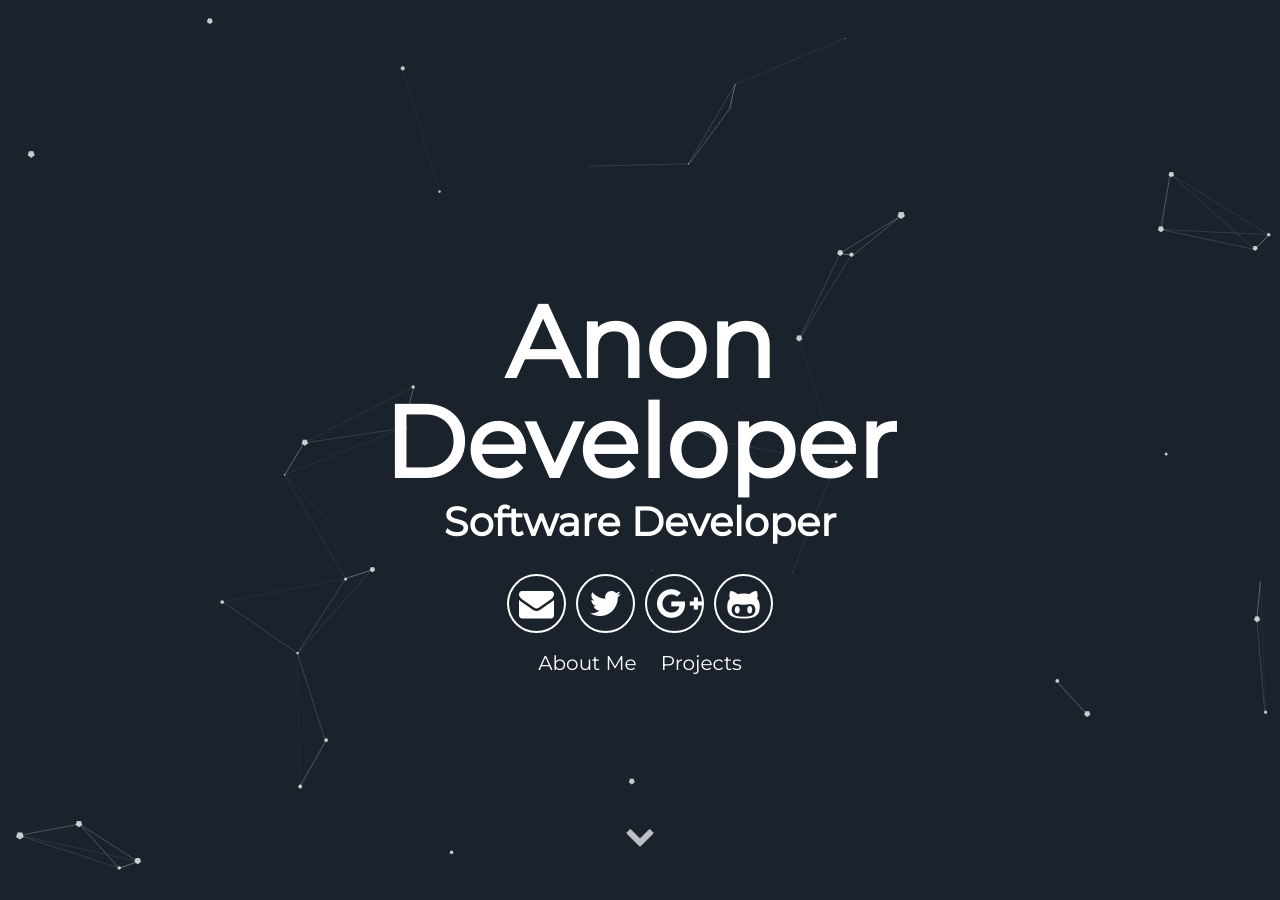
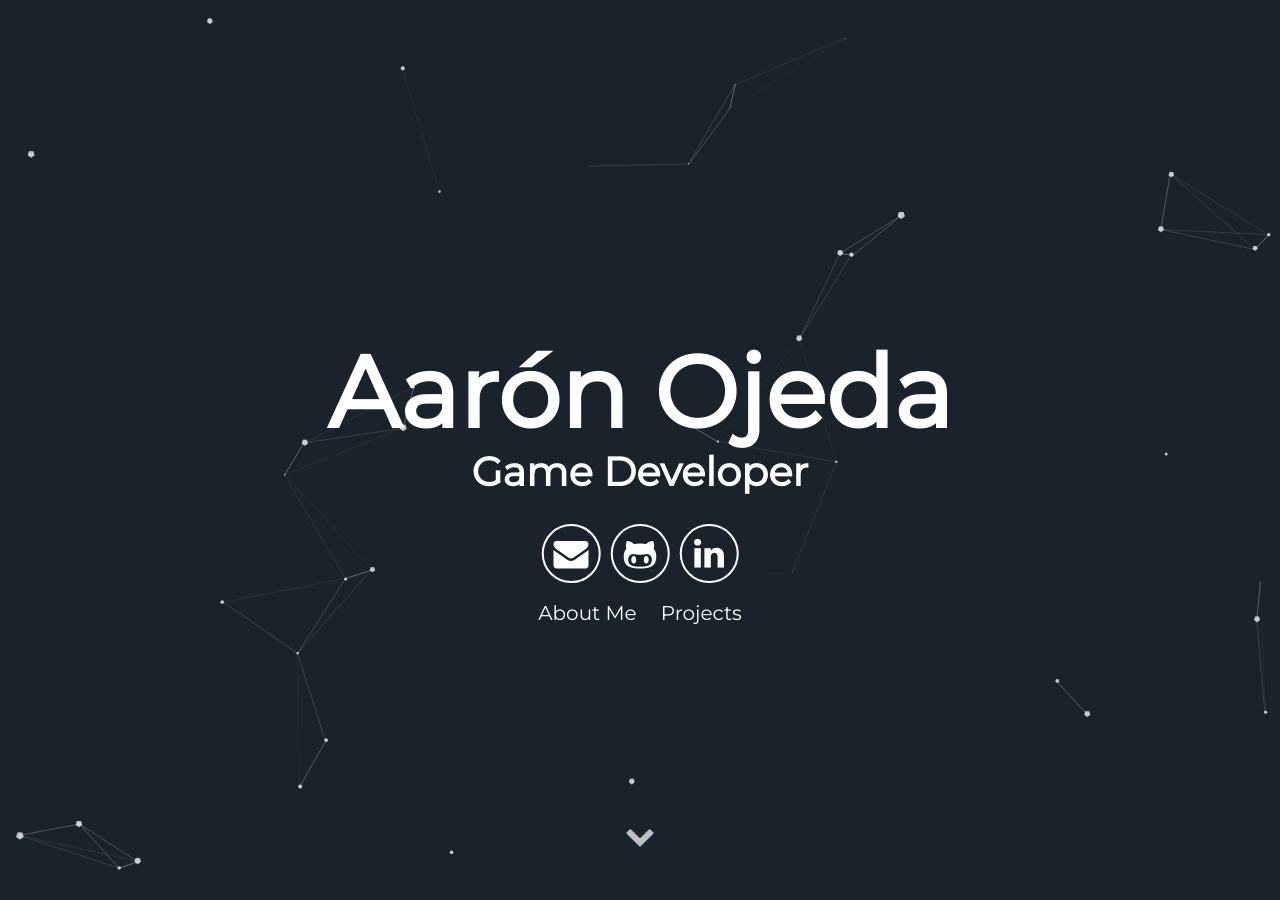
Before and after one commit to afrosistema/afrosistema.github.io, a Jekyll site: the page built from index.html, in a window 1280 px wide and 900 px high. Built offline with Jekyll 4.4.1, drawn with Linux system fonts in a browser that asks for light colours; some of the changed text lies outside the part shown.

Commit message:
Name and social links updated

```diff
--- a/_config.yml
+++ b/_config.yml
@@ -1,17 +1,18 @@
 # Site settings
-title: A blog about lorem ipsum dolor sit amet
-description: A blog about lorem ipsum dolor sit amet
+title: Aarón Ojeda's personal site
+description: Aarón Ojeda's personal site
 # baseurl: "/particle" # the subpath of your site, e.g. /blog
 # url: "localhost:3000" # the base hostname & protocol for your site e.g. http://willianjusten.com.br
 
 # User settings
-username: Anon Developer
+username: Aarón Ojeda
 user_description: Bicycle rights irony actually neutra typewriter lyft. Man bun taxidermy put a bird on it, umami yr ramps pop-up ugh bushwick chia lo-fi. Occupy bitters pour-over snackwave you probably haven't heard of them small batch. Cornhole mustache man bun letterpress echo park VHS.
-user_title: Software Developer
-email: anon@anon.com
-twitter_username: lorem_ipsum
-github_username:  lorem_ipsum
-gplus_username:  lorem_ipsum
+user_title: Game Developer
+email: aaron.ojeda.reyes@gmail.com
+# twitter_username: lorem_ipsum
+github_username:  afrosistema
+# gplus_username:  lorem_ipsum
+linkedin_username: aaojeda
 
 # Google-analytics
 google-analytics:
--- a/_includes/header.html
+++ b/_includes/header.html
@@ -5,10 +5,11 @@
         <span class="site-description">{{site.user_title}}</span>
       </h1>
       <div class="header-icons">
-        <a aria-label="Send email" href="#"><i class="icon fa fa-envelope"></i></a>
-        <a aria-label="My Twitter" target="_blank" href="#"><i class="icon fa fa-twitter" aria-hidden="true"></i></a>
-        <a aria-label="My Google Plus" target="_blank" href="#"><i class="icon fa fa-google-plus" aria-hidden="true"></i></a>
-        <a aria-label="My Github" target="_blank" href="#"><i class="icon fa fa-github-alt" aria-hidden="true"></i></a>
+        <a aria-label="Send email" href="mailto:{{ site.email }}"><i class="icon fa fa-envelope"></i></a>
+        <!-- <a aria-label="My Twitter" target="_blank" href="#"><i class="icon fa fa-twitter" aria-hidden="true"></i></a> -->
+        <!-- <a aria-label="My Google Plus" target="_blank" href="#"><i class="icon fa fa-google-plus" aria-hidden="true"></i></a> -->
+        <a aria-label="My Github" target="_blank" href="https://github.com/{{ site.github_username }}"><i class="icon fa fa-github-alt" aria-hidden="true"></i></a>
+        <a aria-label="My LinkedIn" target="_blank" href="https://linkedin.com/in/{{ site.linkedin_username }}"><i class="icon fa fa-linkedin" aria-hidden="true"></i></a>
       </div>
       <div class="header-links">
         <a class="link" href="#about" data-scroll>About Me</a>
```
